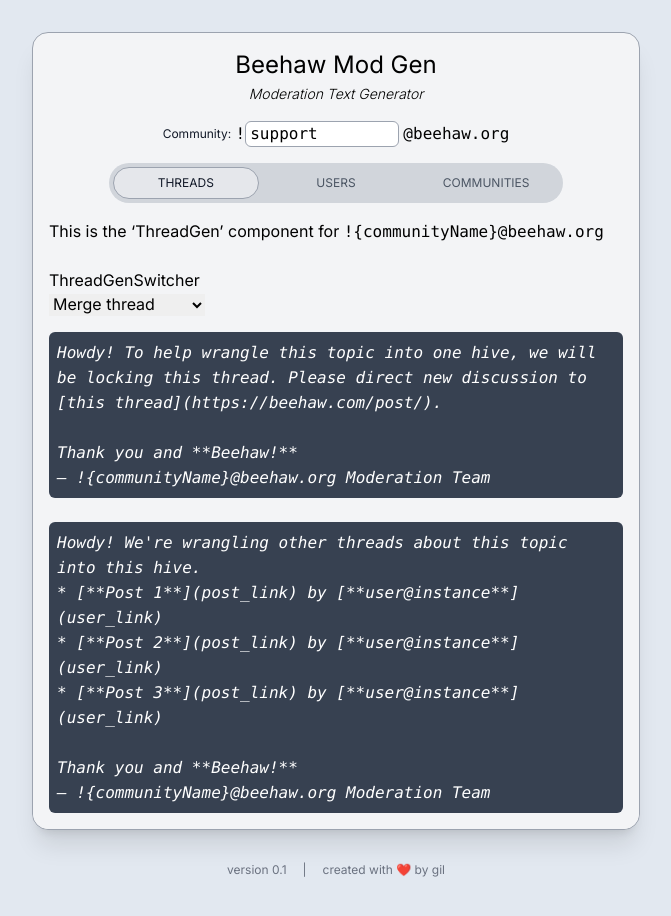
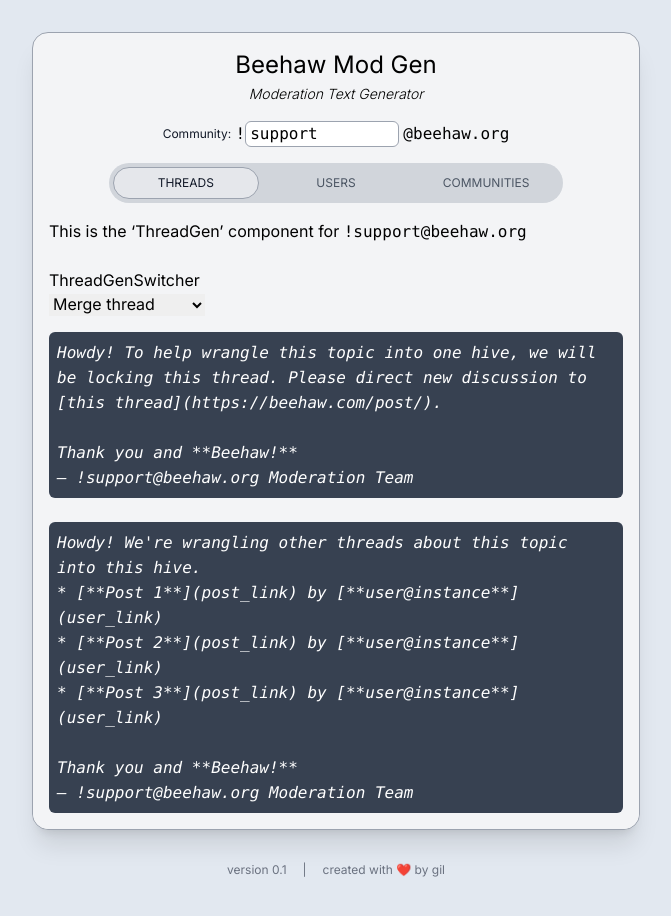
Before and after one commit to kalanggam/beehaw-modgen, a Next.js app: page / in a window 1280 px wide. Shown: the top 916 px of the page, without its empty margins (304-975 px from the left). Built offline with nearby package versions, Linux system fonts and the light colour scheme.

Commit message:
Fix community selection not updating

```diff
--- a/src/app/page.tsx
+++ b/src/app/page.tsx
@@ -31,17 +31,17 @@
             {
               value: "threadTab",
               name: "Threads",
-              content: <ThreadTab communityName="{communityName}" />,
+              content: <ThreadTab communityName={communityName} />,
             },
             {
               value: "userTab",
               name: "Users",
-              content: <UserTab communityName="{communityName}" />,
+              content: <UserTab communityName={communityName} />,
             },
             {
               value: "communityTab",
               name: "Communities",
-              content: <CommunityTab communityName="{communityName}" />,
+              content: <CommunityTab communityName={communityName} />,
             },
           ]}
         />
```
